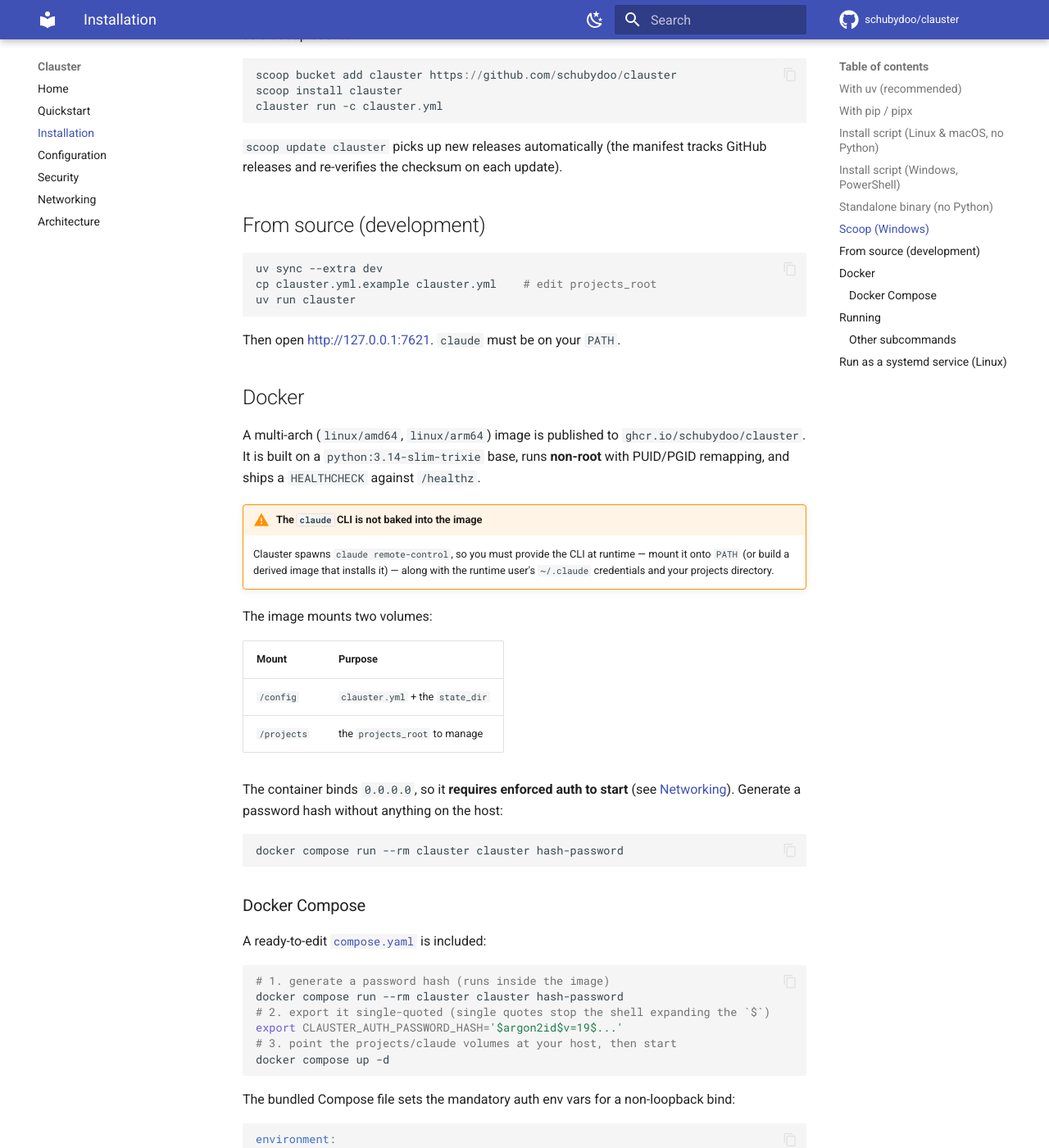
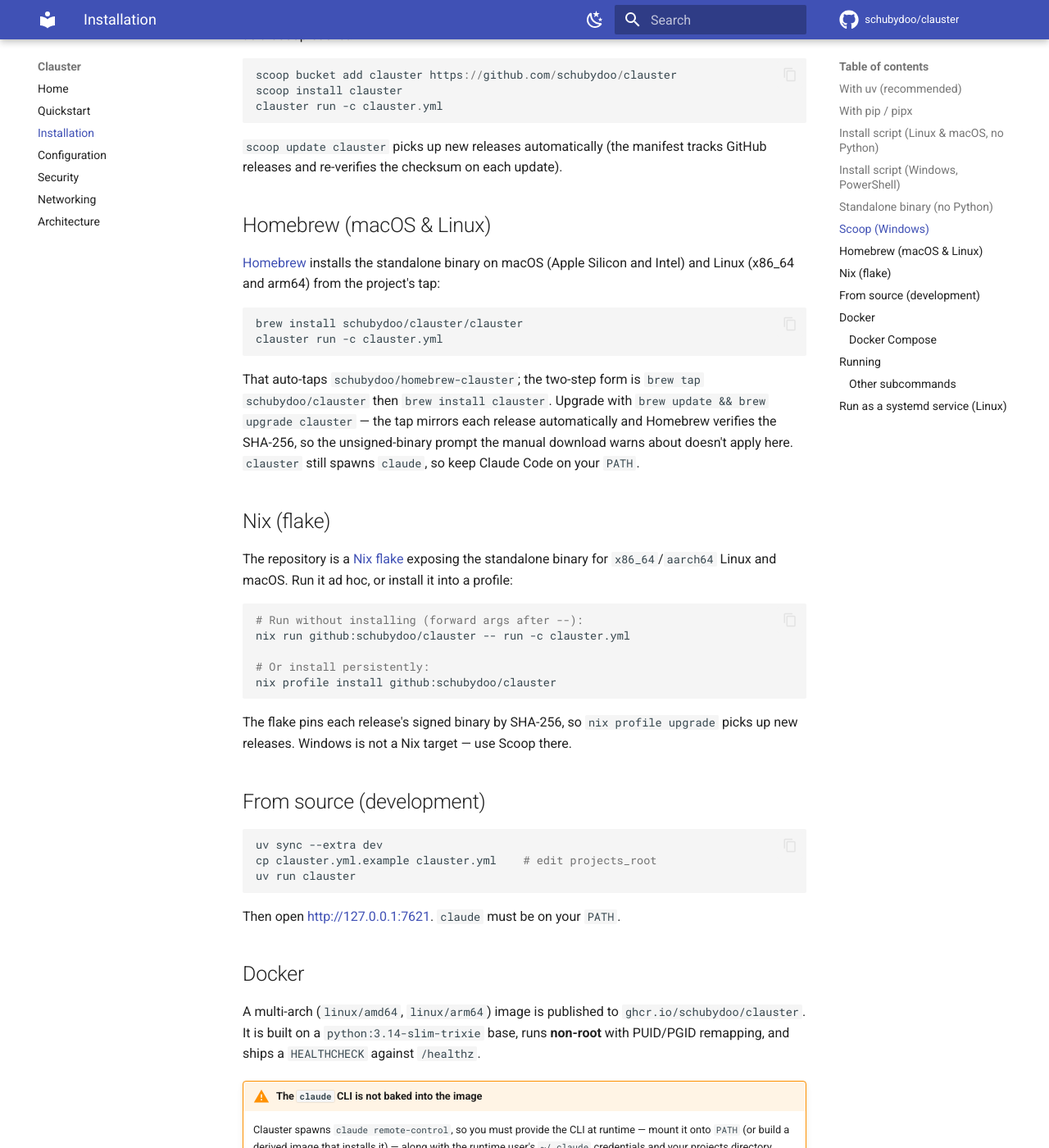
Before and after one commit to schubydoo/clauster, an MkDocs documentation site: the page built from docs/installation.md, in a window 1280 px wide and 1400 px high, scrolled down 3351 px. Shown: the whole window at 82% size. Built offline with MkDocs 1.6.1 and Material for MkDocs 9.7.7, drawn with Linux system fonts in a browser that asks for light colours; comment, search, counter and statistics services are not loaded; some of the changed text lies outside the part shown.

Commit message:
docs(install): add Homebrew + Nix install sections (#291)
Adds the missing how-to-install sections for the two package managers
that already ship in 0.11.0 but had no docs walkthrough (only the
standalone-binary table listed their arches; Scoop already had a full
section).

- **Homebrew (macOS & Linux)** — `brew install
schubydoo/clauster/clauster` (auto-taps `schubydoo/homebrew-clauster`),
covers macOS arm64/Intel + Linux x86_64/arm64, upgrade via `brew update
&& brew upgrade`. Notes that Homebrew verifies the SHA-256 (no
unsigned-binary prompt).
- **Nix (flake)** — `nix run github:schubydoo/clauster -- run -c
clauster.yml` / `nix profile install github:schubydoo/clauster`, covers
x86_64/aarch64 Linux + macOS.
- Adds Homebrew + Nix to the intro's "no Python needed" list.

Both paths are validated end-to-end by `installer-smoke.yml` (Homebrew
arm+Intel, Nix x86_64+arm64), and the tap is live + auto-synced.
Docs-only; `mkdocs build --strict` + markdownlint clean.

🤖 Generated with [Claude Code](https://claude.com/claude-code)

Co-authored-by: Schuby <12485317+schubydoo@users.noreply.github.com>
Co-authored-by: Claude Opus 4.8 (1M context) <noreply@anthropic.com>

````diff
--- a/docs/installation.md
+++ b/docs/installation.md
@@ -4,7 +4,7 @@ Clauster needs the `claude` CLI on the host's `PATH` — Clauster spawns `claude
 it does **not** vendor it. Install Claude Code separately and make sure it is new
 enough (the default floor is `claude.min_version`, currently `2.1.145`). The
 `uv` / `pip` / `pipx` installs below also need **Python 3.11+**; the standalone
-binary, install script, and Scoop paths do not.
+binary, install script, Scoop, Homebrew, and Nix paths do not.
 
 ## With uv (recommended)
 
@@ -161,6 +161,38 @@ clauster run -c clauster.yml
 
 `scoop update clauster` picks up new releases automatically (the manifest tracks
 GitHub releases and re-verifies the checksum on each update).
+
+## Homebrew (macOS & Linux)
+
+[Homebrew](https://brew.sh) installs the standalone binary on macOS (Apple Silicon
+and Intel) and Linux (x86_64 and arm64) from the project's tap:
+
+```sh
+brew install schubydoo/clauster/clauster
+clauster run -c clauster.yml
+```
+
+That auto-taps `schubydoo/homebrew-clauster`; the two-step form is `brew tap
+schubydoo/clauster` then `brew install clauster`. Upgrade with `brew update && brew
+upgrade clauster` — the tap mirrors each release automatically and Homebrew verifies
+the SHA-256, so the unsigned-binary prompt the manual download warns about doesn't
+apply here. `clauster` still spawns `claude`, so keep Claude Code on your `PATH`.
+
+## Nix (flake)
+
+The repository is a [Nix flake](https://nixos.org/) exposing the standalone binary
+for `x86_64`/`aarch64` Linux and macOS. Run it ad hoc, or install it into a profile:
+
+```sh
+# Run without installing (forward args after --):
+nix run github:schubydoo/clauster -- run -c clauster.yml
+
+# Or install persistently:
+nix profile install github:schubydoo/clauster
+```
+
+The flake pins each release's signed binary by SHA-256, so `nix profile upgrade`
+picks up new releases. Windows is not a Nix target — use Scoop there.
 
 ## From source (development)
 
````
